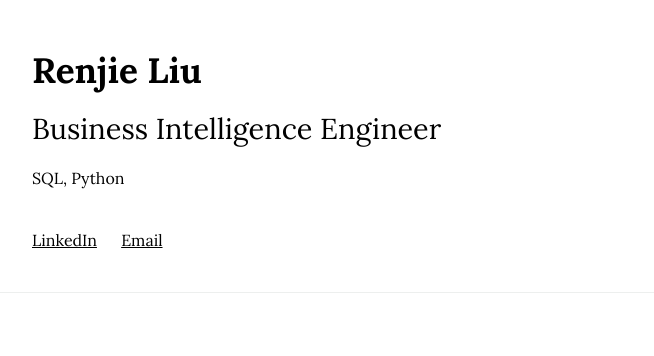
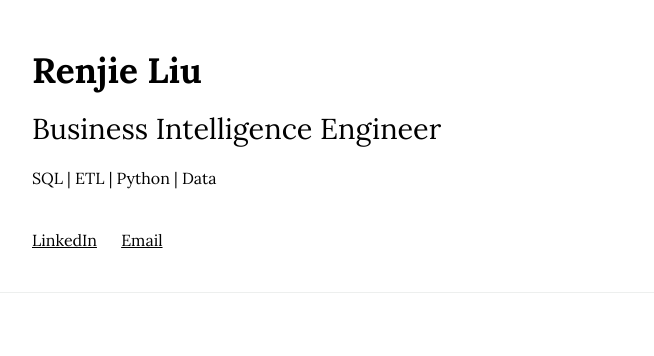
Before and after one commit to renjieliu/renjieliu.github.io, a Jekyll site: the page built from index.html, in a window 1280 px wide. Shown: the top 356 px of the page, without its empty margins (198-852 px from the left). Built offline with Jekyll 4.4.1, drawn with Linux system fonts in a browser that asks for light colours; comment, search, counter and statistics services are not loaded.

Commit message:
update all

```diff
--- a/_config.yml
+++ b/_config.yml
@@ -9,7 +9,7 @@ description: Single page website for Renjie's Profile
 name: Renjie Liu
 job: Business Intelligence Engineer
 location: New York
-languages: SQL, Python
+skills: 'SQL  |  ETL  |  Python  |  Data'
 #twitter_username: mattcouchman
 #github_username:  mattcouchman
 #codepen_username:  mattcouchman
--- a/_includes/header.html
+++ b/_includes/header.html
@@ -5,7 +5,7 @@
             <p class="intro__main">{{ site.name }}</p>
 			<p>
 			<p class="intro__job">{{ site.job }} </p>
-            <p class="intro__languages">{{ site.languages }}</p>
+            <p class="intro__skills">{{ site.skills }}</p>
         </div>
 		<script type="text/javascript" src="https://platform.linkedin.com/badges/js/profile.js" async defer></script>
 		<div class="social">
```
Also changed, not shown: 3 other files.
